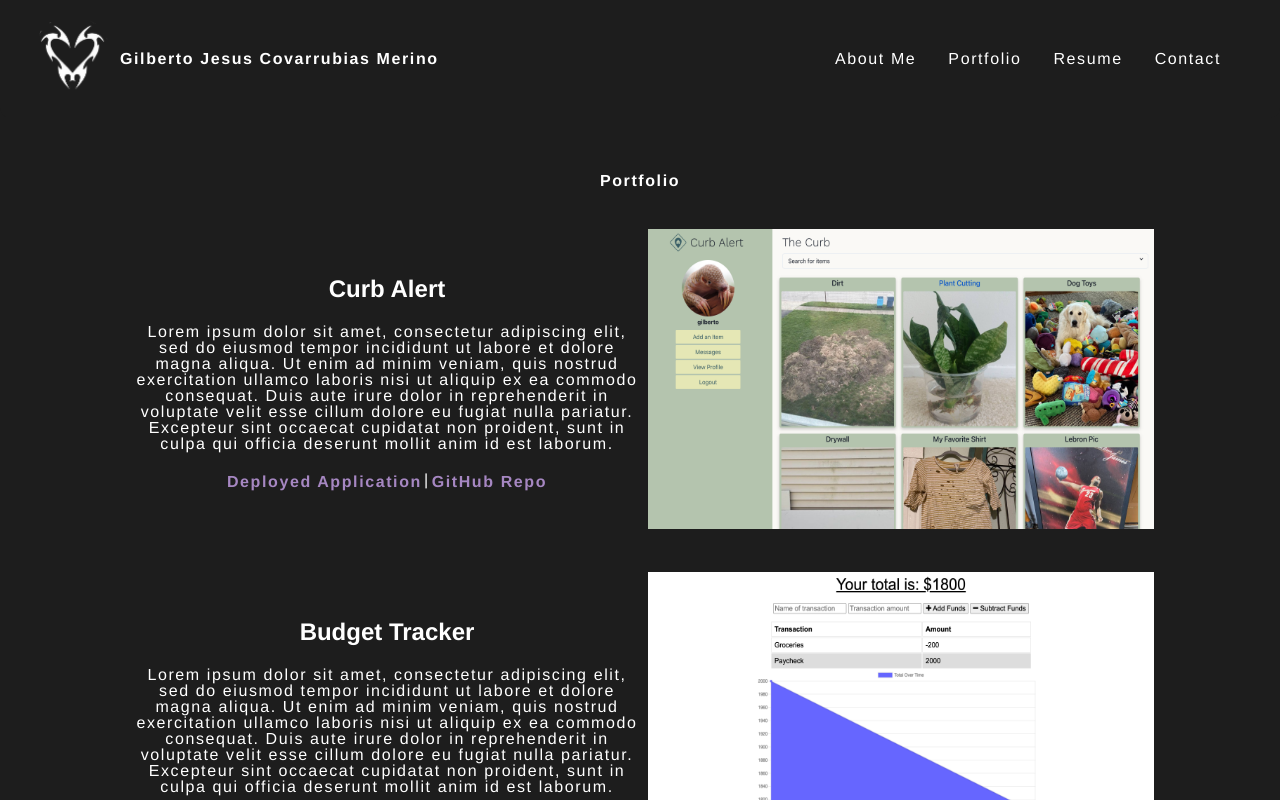
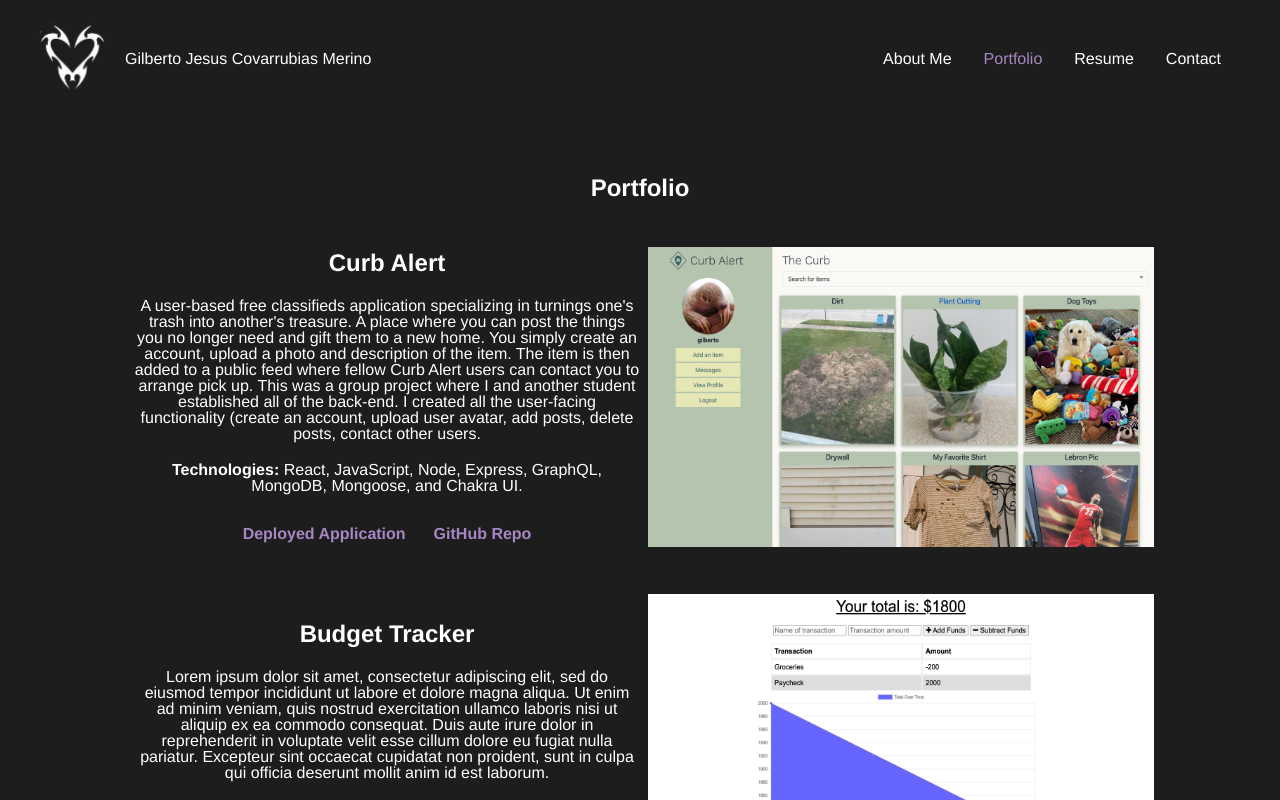
Before and after one commit to perfect-perfect/react-portfolio, a React (Create React App) app: page / in a window 1280 px wide. Both pictures are taken after a click on the element "Portfolio". Shown: the top 800 px of the page. Built offline with nearby package versions, Linux system fonts and the light colour scheme.

Commit message:
added technologies section to portfolio page

```diff
--- a/src/components/About/index.js
+++ b/src/components/About/index.js
@@ -11,7 +11,8 @@ function About() {
 
                     <h2 className="about-header">ABOUT ME</h2>
 
-                    <p className="about-info">Lorem ipsum dolor sit amet, consectetur adipiscing elit, sed do eiusmod tempor incididunt ut labore et dolore magna aliqua. Ut enim ad minim veniam, quis nostrud exercitation ullamco laboris nisi ut aliquip ex ea commodo consequat. Duis aute irure dolor in reprehenderit in voluptate velit esse cillum dolore eu fugiat nulla pariatur. Excepteur sint occaecat cupidatat non proident, sunt in culpa qui officia deserunt mollit anim id est laborum.</p>
+                    <p className="about-info">I am a full-stack web developer, recent gradute of the
+                    Case Western Reserve Initiative for Continued Learning, auto-didactic bibliophile, and problem-solver with a rich work history in research based solutions and quality review</p>
 
                 </div>
 
--- a/src/components/Header/index.js
+++ b/src/components/Header/index.js
@@ -27,12 +27,12 @@ function Header(props) {
                     <img className='portfolio-logo' src={portfolioLogo} alt="logo"></img>
                 </div>
                 <div>
-                    <h1 className='header-name'>
+                    <p className='header-name'>
 
                         Gilberto Jesus Covarrubias Merino
 
 
-                    </h1>
+                    </p>
                 </div>
             </div>
             <Nav
--- a/src/components/Portfolio/index.js
+++ b/src/components/Portfolio/index.js
@@ -6,7 +6,7 @@ function Portfolio () {
 
     return (
         <section>
-            <h1>Portfolio</h1>
+            <h2>Portfolio</h2>
             <Project></Project>
 
         </section>
--- a/src/components/Project/index.js
+++ b/src/components/Project/index.js
@@ -5,37 +5,43 @@ function Project() {
     const [projects] = useState([
         {
             name: 'Curb Alert',
-            description: 'Lorem ipsum dolor sit amet, consectetur adipiscing elit, sed do eiusmod tempor incididunt ut labore et dolore magna aliqua. Ut enim ad minim veniam, quis nostrud exercitation ullamco laboris nisi ut aliquip ex ea commodo consequat. Duis aute irure dolor in reprehenderit in voluptate velit esse cillum dolore eu fugiat nulla pariatur. Excepteur sint occaecat cupidatat non proident, sunt in culpa qui officia deserunt mollit anim id est laborum.',
+            description: "A user-based free classifieds application specializing in turnings one's trash into another's treasure. A place where you can post the things you no longer need and gift them to a new home. You simply create an account, upload a photo and description of the item. The item is then added to a public feed where fellow Curb Alert users can contact you to arrange pick up. This was a group project where I and another student established all of the back-end. I created all the user-facing functionality (create an account, upload user avatar, add posts, delete posts, contact other users.",
+            technology: "React, JavaScript, Node, Express, GraphQL, MongoDB, Mongoose, and Chakra UI.",
             deployedUrl: 'https://powerful-basin-06230.herokuapp.com/',
             githubUrl: ''
         },
         {
             name: 'Budget Tracker',
             description: 'Lorem ipsum dolor sit amet, consectetur adipiscing elit, sed do eiusmod tempor incididunt ut labore et dolore magna aliqua. Ut enim ad minim veniam, quis nostrud exercitation ullamco laboris nisi ut aliquip ex ea commodo consequat. Duis aute irure dolor in reprehenderit in voluptate velit esse cillum dolore eu fugiat nulla pariatur. Excepteur sint occaecat cupidatat non proident, sunt in culpa qui officia deserunt mollit anim id est laborum.',
+            technology: "Place holder",
             deployedUrl: 'https://warm-oasis-55894.herokuapp.com/',
             githubUrl: 'https://github.com/perfect-perfect/budget-tracker'
         },
         {
             name: 'Tech Blog',
             description: 'Lorem ipsum dolor sit amet, consectetur adipiscing elit, sed do eiusmod tempor incididunt ut labore et dolore magna aliqua. Ut enim ad minim veniam, quis nostrud exercitation ullamco laboris nisi ut aliquip ex ea commodo consequat. Duis aute irure dolor in reprehenderit in voluptate velit esse cillum dolore eu fugiat nulla pariatur. Excepteur sint occaecat cupidatat non proident, sunt in culpa qui officia deserunt mollit anim id est laborum.',
+            technology: "Place holder",
             deployedUrl: 'https://damp-cliffs-35712.herokuapp.com/',
             githubUrl: 'https://github.com/perfect-perfect/tech-blog'
         },
         {
             name: 'Note Taker',
             description: 'Lorem ipsum dolor sit amet, consectetur adipiscing elit, sed do eiusmod tempor incididunt ut labore et dolore magna aliqua. Ut enim ad minim veniam, quis nostrud exercitation ullamco laboris nisi ut aliquip ex ea commodo consequat. Duis aute irure dolor in reprehenderit in voluptate velit esse cillum dolore eu fugiat nulla pariatur. Excepteur sint occaecat cupidatat non proident, sunt in culpa qui officia deserunt mollit anim id est laborum.',
+            technology: "Place holder",
             deployedUrl: 'https://gentle-falls-04879.herokuapp.com/notes',
             githubUrl: 'https://github.com/perfect-perfect/note-taker'
         },
         {
             name: 'Comics and Cocktails',
             description: 'Lorem ipsum dolor sit amet, consectetur adipiscing elit, sed do eiusmod tempor incididunt ut labore et dolore magna aliqua. Ut enim ad minim veniam, quis nostrud exercitation ullamco laboris nisi ut aliquip ex ea commodo consequat. Duis aute irure dolor in reprehenderit in voluptate velit esse cillum dolore eu fugiat nulla pariatur. Excepteur sint occaecat cupidatat non proident, sunt in culpa qui officia deserunt mollit anim id est laborum.',
+            technology: "Place holder",
             deployedUrl: 'https://perfect-perfect.github.io/comics-and-cocktails/',
             githubUrl: 'https://github.com/perfect-perfect/comics-and-cocktails'
         },
         {
             name: 'Password Generator',
             description: 'Lorem ipsum dolor sit amet, consectetur adipiscing elit, sed do eiusmod tempor incididunt ut labore et dolore magna aliqua. Ut enim ad minim veniam, quis nostrud exercitation ullamco laboris nisi ut aliquip ex ea commodo consequat. Duis aute irure dolor in reprehenderit in voluptate velit esse cillum dolore eu fugiat nulla pariatur. Excepteur sint occaecat cupidatat non proident, sunt in culpa qui officia deserunt mollit anim id est laborum.',
+            technology: "Place holder",
             deployedUrl: 'https://perfect-perfect.github.io/password-generator/',
             githubUrl: 'https://github.com/perfect-perfect/password-generator'
         }
@@ -49,10 +55,11 @@ function Project() {
                         <div className="project-info">
                             <h2 className="project-header">{project.name}</h2>
                             <p className="project-description">{project.description}</p>
+                            <p><strong>Technologies:</strong>{' '}{project.technology}</p>
                             <div className="links">
-                                <a href={project.deployedUrl} target="blank">Deployed Application</a>
-                                |
-                                <a href={project.githubUrl} target="blank">GitHub Repo</a>
+                                <a href={project.deployedUrl} className="link" target="blank">Deployed Application</a>
+
+                                <a href={project.githubUrl} className="link" target="blank">GitHub Repo</a>
                             </div>
                         </div>
                         <div className="project-image">
--- a/src/index.css
+++ b/src/index.css
@@ -37,7 +37,7 @@ body {
   font-weight: 100;
   line-height: 1;
   /* font-size: 18px; */
-  letter-spacing: .1em;
+  /* letter-spacing: .1em; */
   background: var(--primary);
   color: var(--secondary);
   font-family: Helvetica, sans-serif;
@@ -91,13 +91,15 @@ h6 {
 
 p {
   font-size: 1rem;
+  font-weight: 100;
+  line-height: 1;
   margin: 20px 0px;
 }
 
 a {
-  color: #a687c2;
+  color:#a687c2;
+  font-weight: bold;
   text-decoration: none;
-  font-weight: bold;
 }
 
 p {
@@ -106,6 +108,7 @@ p {
 
 a:hover {
   text-decoration: underline;
+  color: #FFF;
 }
 
 /* HEADER STYLE */
@@ -129,6 +132,9 @@ header {
   align-items: center;
 }
 
+.header-name {
+  margin-left: 10px;
+}
 .portfolio-logo {
   /* float: left; */
   /* margin-left: auto;  */
@@ -192,7 +198,7 @@ header {
 }
 
 .navActive {
-  color: var(--secondary);
+  color: #a687c2;
 }
 
 header a {
@@ -286,6 +292,10 @@ header a {
   justify-content: center;
 }
 
+.link {
+  margin: 10px;
+}
+
 /* BEGIN FOOTER STYLING */
 
 .footer {
@@ -294,6 +304,7 @@ header a {
   justify-content: center;
   margin-top: 20%;
   margin-bottom: 0%;
+  color: #525e65;
 }
 
 .icon {
```
